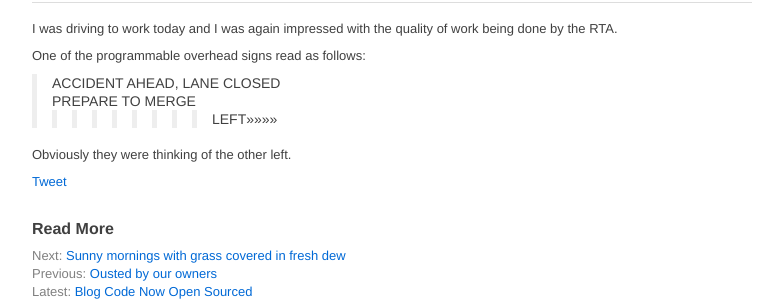
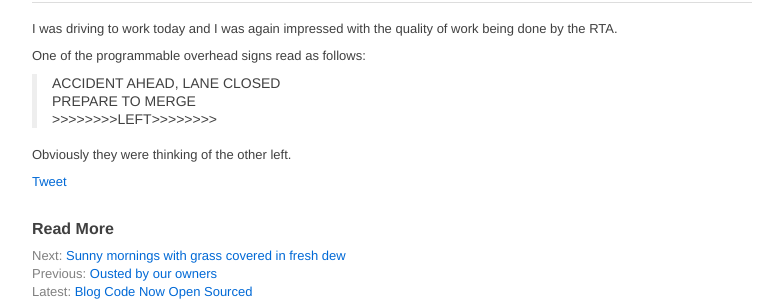
Before and after one commit to calebbrown/calebbrown.github.io, a Jekyll site: the page built from _posts/2007-03-15-brilliant-signage.md, in a window 1280 px wide. Shown: the part 265-566 px from the top of the page, without its empty margins (248-1031 px from the left). Built offline with Jekyll 4.4.1, drawn with Linux system fonts in a browser that asks for light colours; our own code applies the rules of GitHub Pages for plain Markdown files; comment, search, counter and statistics services are not loaded.

Commit message:
More formatting tweaks

```diff
--- a/_posts/2007-03-15-brilliant-signage.md
+++ b/_posts/2007-03-15-brilliant-signage.md
@@ -13,6 +13,6 @@ One of the programmable overhead signs read as follows:
 
 > ACCIDENT AHEAD, LANE CLOSED
 > PREPARE TO MERGE
-> >>>>>>>>LEFT>>>>>>>>
+> \>\>\>\>\>\>\>\>LEFT\>\>\>\>\>\>\>\>
 
 Obviously they were thinking of the other left.
```
